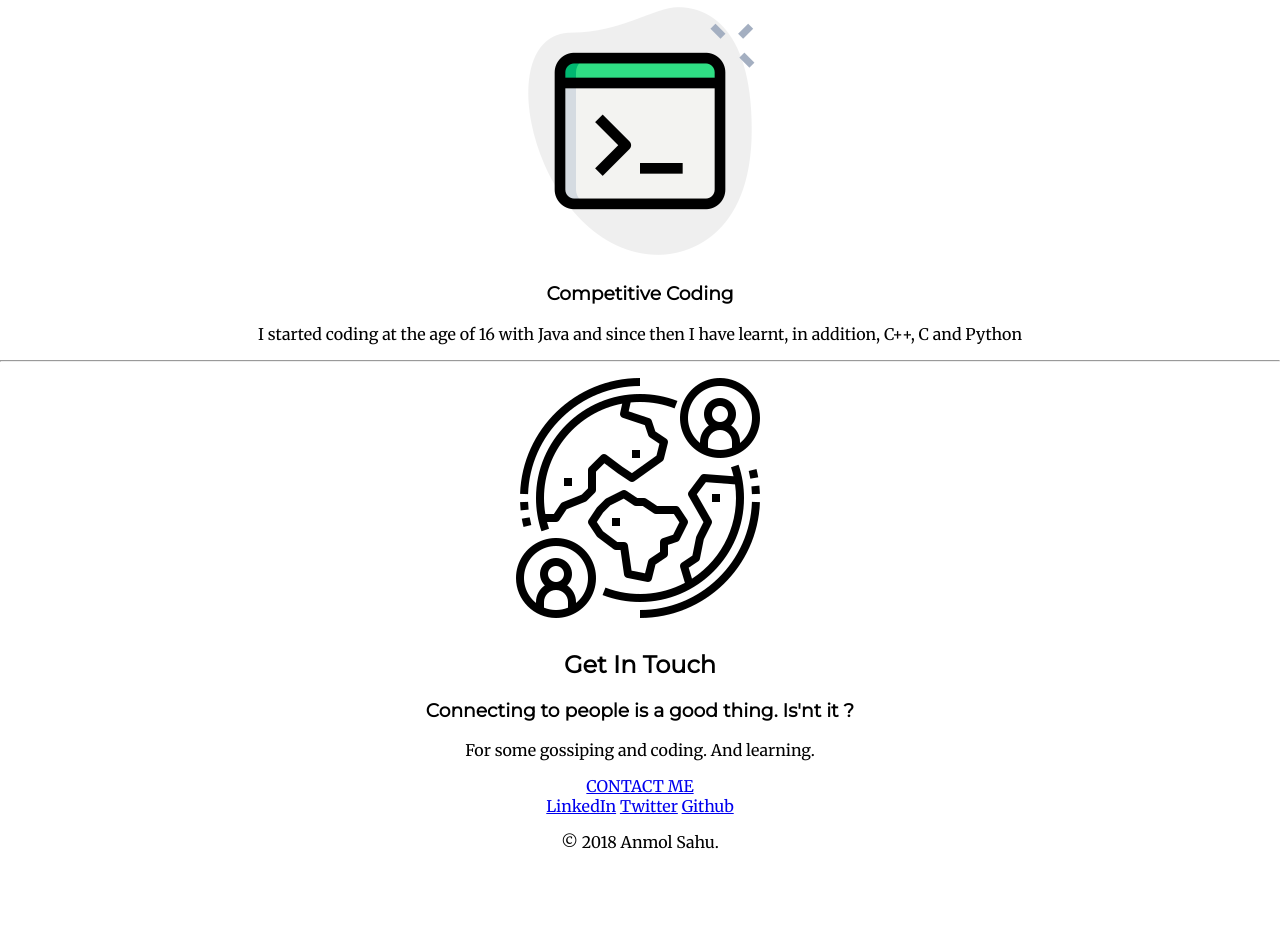
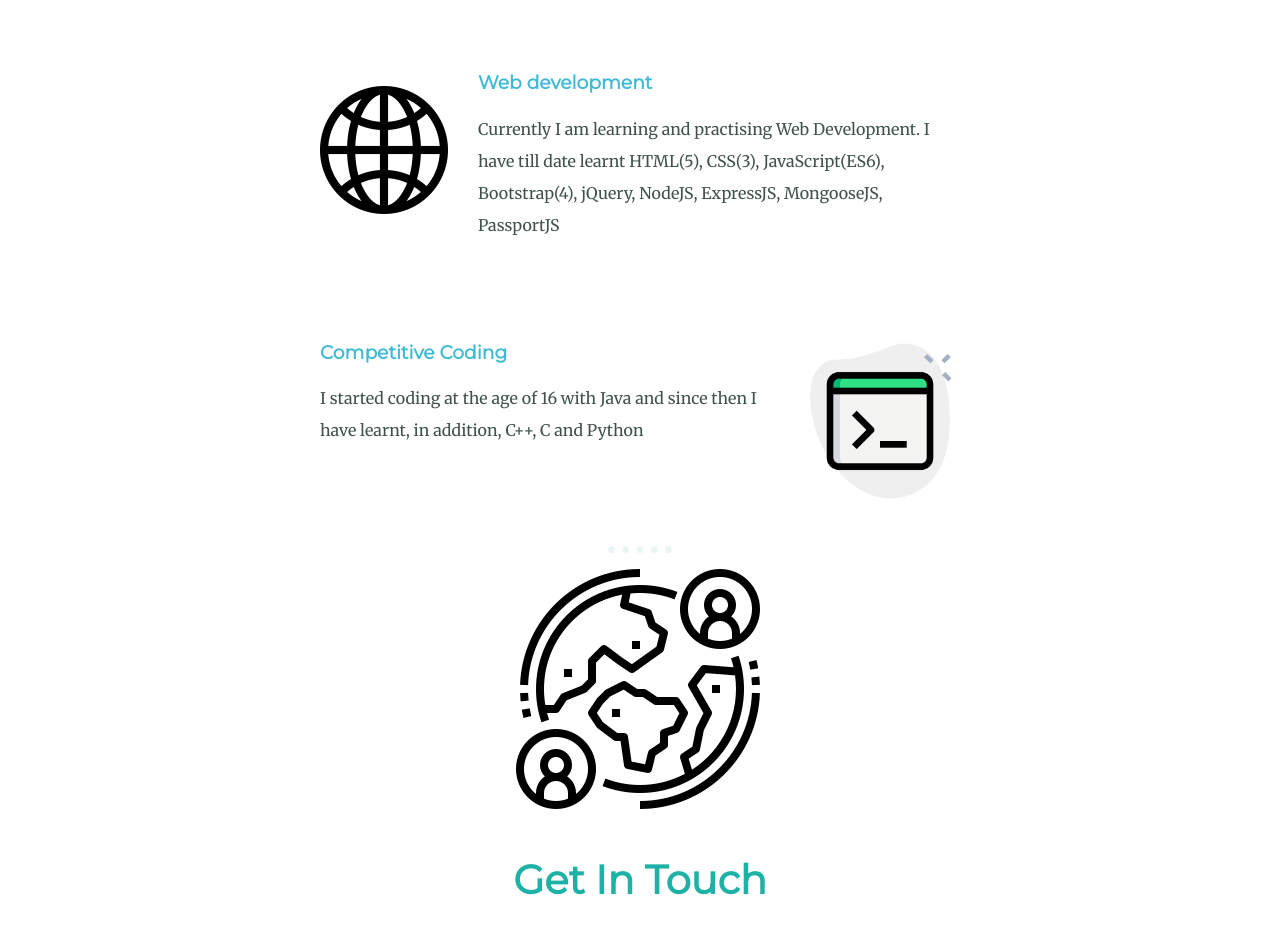
Before and after one commit to codebosss/AngelaYUTutorial, a plain HTML site: page 2.CSS-My Site/index.html in a window 1280 px wide. Shown: the part 1543-2487 px from the top of the page. Before the commit the page ends 2411 px from the top, so only its background shows below. Drawn offline with Linux system fonts and the light colour scheme.

Commit message:
stylize css-my site completely

```diff
--- a/2.CSS-My Site/index.html
+++ b/2.CSS-My Site/index.html
@@ -10,12 +10,12 @@
 	<div class="topContainer">
 		<img id="img_cloud1" src="cloud.png" alt="cloud image">
 		<h1>I'm Anmol.</h1>
-		<p>a programmer</p>
+		<h2>a programmer</h2>
 		<img id="img_cloud2" src="cloud.png" alt="cloud image">
 		<img id="img_mount" src="mountain.png" alt="mountain-img">
 	</div>
 
-	<div class="middle-container">
+	<div class="midContainer">
 		<div class="profile">
 		    <img src="circle-cropped.png" alt="">
 		    <h2>Hello.</h2>
@@ -25,12 +25,12 @@
 		<div class="skills">
 		    <h2>My Skills.</h2>
 		    <div class="skill-row">
-		      <img class="" src="www.png" alt="">
+		      <img class="www" src="www.png" alt="">
 		      <h3>Web development</h3>
 		      <p>Currently I am learning and practising Web Development. I have till date learnt HTML(5), CSS(3), JavaScript(ES6), Bootstrap(4), jQuery, NodeJS, ExpressJS, MongooseJS, PassportJS</p>
 		    </div>
 		    <div class="skill-row">
-		      <img class="" src="code.png" alt="">
+		      <img class="code" src="code.png" alt="">
 		      <h3>Competitive Coding</h3>
 		      <p>I started coding at the age of 16 with Java and since then I have learnt, in addition, C++, C and Python</p>
 		    </div>
@@ -44,12 +44,20 @@
 		    <a class="btn" href="mailto:anmolsahu2k@gmail.com">CONTACT ME</a>
 		</div>
 	</div>
-	<div class="bottom-container">
-	  <a class="footer-link" href="https://www.linkedin.com/anmolsahu2k">LinkedIn</a>
-	  <a class="footer-link" href="https://twitter.com/anmolsahu2k">Twitter</a>
-	  <a class="footer-link" href="https://www.github.com/codebosss">Github</a>
+	<div class="bottomContainer">
+		<div class="icon">
+			<i class="fab fa-linkedin fa-3x"></i>
+			<i class="fab fa-twitter-square fa-3x"></i>
+			<i class="fab fa-github fa-3x"></i>
+		</div>
+		<div class="link">
+			<a class="footer-link" href="https://www.linkedin.com/anmolsahu2k">LinkedIn</a>
+		    <a class="footer-link" href="https://twitter.com/anmolsahu2k">Twitter</a>
+		    <a class="footer-link" href="https://www.github.com/codebosss">Github</a>
+		</div>
+
 	  <p>© 2018 Anmol Sahu.</p>
 	</div>
-
+	<script src="https://kit.fontawesome.com/73567f9cbe.js" crossorigin="anonymous"></script>
 </body>
 </html>
--- a/2.CSS-My Site/styles.css
+++ b/2.CSS-My Site/styles.css
@@ -3,20 +3,33 @@ body{
 	/*background-color: #40514E;*/
 	text-align: center;
 	font-family: 'Merriweather', serif;
+	color: #40514E;
 }
 
 h1{
-	margin-top: 0;
+	margin : 50px auto 0px auto;
 	font-family: 'Sacramento', cursive;
-	font-size: 90px;
+	font-size: 7rem; /*16px(static)=100%=1em(dynamic)(inherited font is multiplied to this)=1rem(inherited font is not multiplied to this)*/
+	color:#1eb2a6;
 }
-h2,h3{
+h2{
 	font-family: 'Montserrat', sans-serif;
+	font-size: 2.5rem;
+	color: #1eb2a6;
+	padding-bottom: 10px;
 }
-.topContainer p{
+.topContainer h2{
+	font-weight: normal;
+}
+h3{
 	font-family: 'Montserrat', sans-serif;
-	font-weight: 800;
-	font-size: 25px;
+	color: #40bad5;
+}
+p{
+	line-height: 2;
+}
+a{
+	color: #40bad5;
 }
 /*#img_mount{
 	margin-top: 200px;
@@ -24,12 +37,12 @@ h2,h3{
 #img_cloud1{
 	position: absolute;
 	right: 300px;
-	top: 50px;
+	top: 40px;
 }
 #img_cloud2{
 	/*margin-bottom: 300px;*/
 	position: absolute;
-	left: 300px;
+	left: 250px;
 	bottom: 300px;
 }
 .topContainer{
@@ -40,8 +53,95 @@ h2,h3{
 }
 
 .midContainer{
-
+	padding: 100px 0px;
 }
 .bottomContainer{
-
+	background-color: #E4F9F5;
+	padding: 50px;
 }
+.bottomContainer p{
+	color:#6c7b95;
+	padding: 20px 0px;
+}
+.contact-me a,.bottomContainer a{
+	text-decoration:none;
+	font-family: 'Montserrat', sans-serif;
+	margin:10px 20px;
+}
+.bottomContainer a:hover{
+	color:#6c7b95;
+}
+.skill-row{
+	width: 50%;
+	margin: 100px auto;
+	text-align: left;
+}
+.www{
+	width:20%;
+	float:left;
+	margin-right:30px;
+	margin-top:15px;
+}
+.code{
+	width:25%;
+	float:right;
+	margin-left:30px;
+}
+.profile p{
+	width: 30%;
+	margin:auto;
+}
+.icon i{
+	margin:0px 30px;
+}
+hr{
+	border-style: none;
+	border-width: 7px;
+	border-top-style: dotted;
+	width:5%;
+	color: #EAF6F6;
+}
+.btn {
+	-moz-box-shadow: 0px 10px 14px -7px #276873;
+	-webkit-box-shadow: 0px 10px 14px -7px #276873;
+	box-shadow: 0px 10px 14px -7px #276873;
+	background:-webkit-gradient( linear, left top, left bottom, color-stop(0.05, #599bb3), color-stop(1, #408c99) );
+	background:-moz-linear-gradient( center top, #599bb3 5%, #408c99 100% );
+	filter:progid:DXImageTransform.Microsoft.gradient(startColorstr='#599bb3', endColorstr='#408c99');
+	background-color:#599bb3;
+	-webkit-border-top-left-radius:8px;
+	-moz-border-radius-topleft:8px;
+	border-top-left-radius:8px;
+	-webkit-border-top-right-radius:8px;
+	-moz-border-radius-topright:8px;
+	border-top-right-radius:8px;
+	-webkit-border-bottom-right-radius:8px;
+	-moz-border-radius-bottomright:8px;
+	border-bottom-right-radius:8px;
+	-webkit-border-bottom-left-radius:8px;
+	-moz-border-radius-bottomleft:8px;
+	border-bottom-left-radius:8px;
+text-indent:0;
+	display:inline-block;
+	color:#ffffff;
+	font-family:arial;
+	font-size:15px;
+	font-weight:bold;
+	font-style:normal;
+height:50px;
+	line-height:50px;
+width:140px;
+	text-decoration:none;
+	text-align:center;
+	text-shadow:0px 1px 0px #3d768a;
+}
+.btn:hover {
+	background:-webkit-gradient( linear, left top, left bottom, color-stop(0.05, #408c99), color-stop(1, #599bb3) );
+	background:-moz-linear-gradient( center top, #408c99 5%, #599bb3 100% );
+	filter:progid:DXImageTransform.Microsoft.gradient(startColorstr='#408c99', endColorstr='#599bb3');
+	background-color:#408c99;
+}
+.btn:active {
+	position:relative;
+	top:1px;
+}
```
